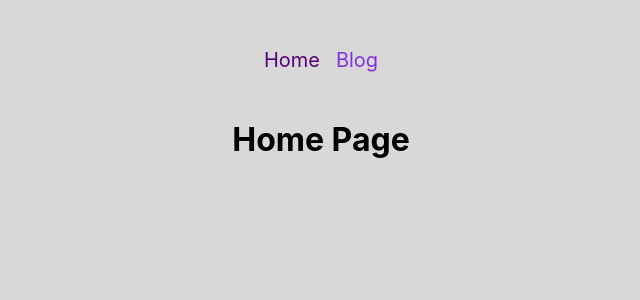
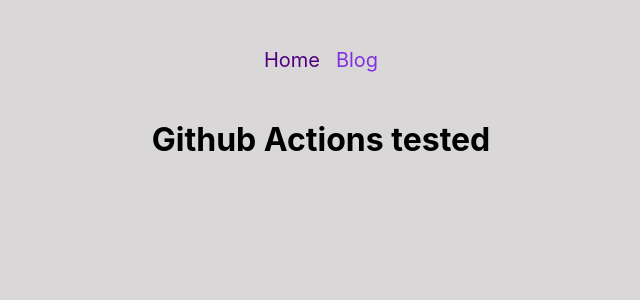
Before and after one commit to Saidbek9092/react-post-app, a React (Create React App) app: page / in a window 1280 px wide. Shown: the top 300 px of the page, without its empty margins (319-959 px from the left). Built offline with nearby package versions, Linux system fonts and the light colour scheme.

Commit message:
Changed homepage

```diff
--- a/src/pages/Home.js
+++ b/src/pages/Home.js
@@ -1,5 +1,5 @@
 function HomePage() {
-  return <h1>Home Page</h1>;
+  return <h1>Github Actions tested</h1>;
 }
 
 export default HomePage;
```
Also changed, not shown: 21 other files (tests, documents, lock files or other folders).
